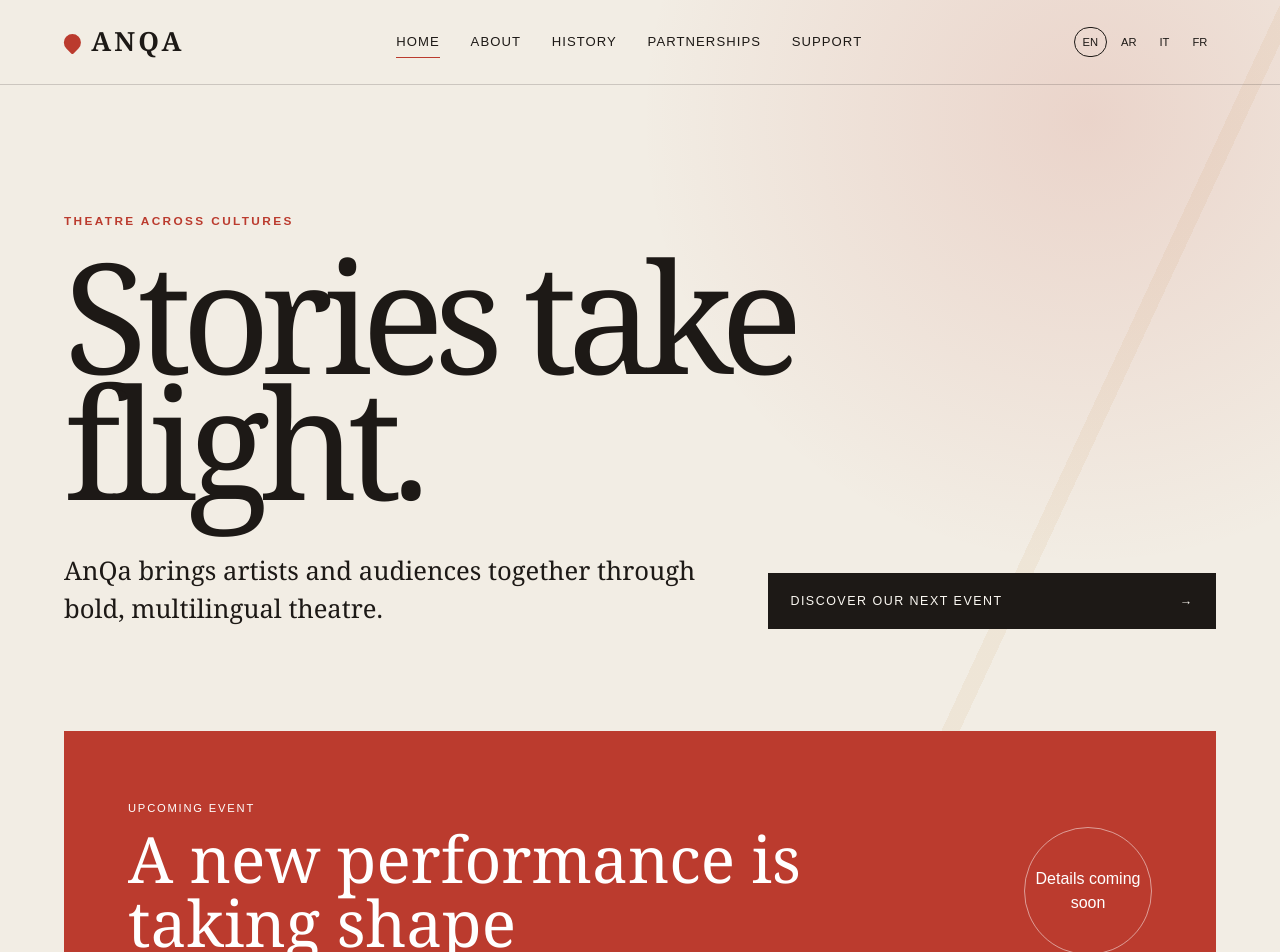
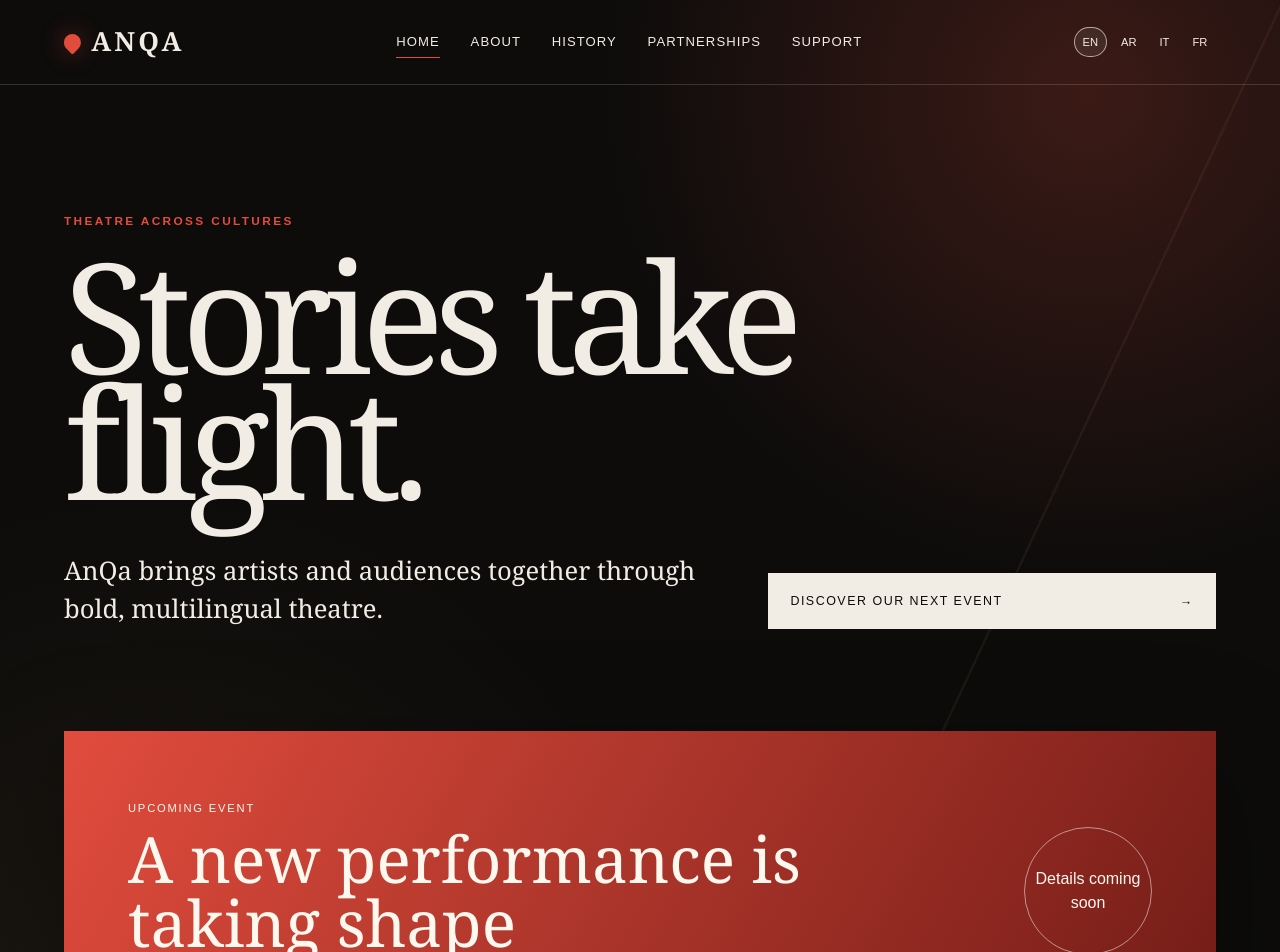
Before and after one commit to KAHMOOSHA/AnQa-new-website, a Next.js app: page /en in a window 1280 px wide. Shown: the top 952 px of the page. Built offline with nearby package versions, Linux system fonts and the light colour scheme.

Commit message:
Apply dark theater theme

```diff
--- a/app/globals.css
+++ b/app/globals.css
@@ -1,12 +1,13 @@
 @import "tailwindcss";
 
 :root {
-  --ink: #1d1916;
-  --paper: #f2ede4;
-  --paper-light: #fbf8f2;
-  --accent: #bb3b2e;
-  --gold: #c7954e;
-  --line: rgba(29, 25, 22, 0.18);
+  color-scheme: dark;
+  --ink: #f2ede4;
+  --paper: #0d0c0b;
+  --paper-light: #171411;
+  --accent: #e14c3d;
+  --gold: #d3a45f;
+  --line: rgba(242, 237, 228, 0.16);
 }
 
 * {
@@ -37,8 +38,9 @@ select {
 .site-shell {
   min-height: 100vh;
   background:
-    radial-gradient(circle at 85% 10%, rgba(187, 59, 46, 0.14), transparent 28rem),
-    linear-gradient(115deg, transparent 0 70%, rgba(199, 149, 78, 0.09) 70% 71%, transparent 71%);
+    radial-gradient(circle at 85% 8%, rgba(225, 76, 61, 0.22), transparent 30rem),
+    radial-gradient(circle at 12% 85%, rgba(211, 164, 95, 0.08), transparent 32rem),
+    linear-gradient(115deg, transparent 0 70%, rgba(211, 164, 95, 0.07) 70% 70.15%, transparent 70.15%);
 }
 
 .site-header {
@@ -64,6 +66,7 @@ select {
 
 .brand-mark {
   background: var(--accent);
+  box-shadow: 0 0 1.5rem rgba(225, 76, 61, 0.45);
   border-radius: 50% 50% 10% 50%;
   display: inline-block;
   height: 1.05rem;
@@ -104,7 +107,8 @@ select {
 
 .languages a:hover,
 .languages a[aria-current="true"] {
-  border-color: var(--ink);
+  background: rgba(242, 237, 228, 0.08);
+  border-color: rgba(242, 237, 228, 0.65);
 }
 
 .hero,
@@ -153,7 +157,7 @@ select {
 .primary-link {
   align-items: center;
   background: var(--ink);
-  color: var(--paper-light);
+  color: var(--paper);
   display: inline-flex;
   font-size: 0.78rem;
   gap: 2.5rem;
@@ -169,8 +173,11 @@ select {
 }
 
 .placeholder-card {
-  background: var(--accent);
-  color: white;
+  background:
+    linear-gradient(120deg, rgba(225, 76, 61, 0.96), rgba(112, 27, 22, 0.97)),
+    var(--accent);
+  box-shadow: 0 2rem 7rem rgba(0, 0, 0, 0.35);
+  color: #fff8ef;
   display: grid;
   gap: 3rem;
   grid-template-columns: 1fr auto;
```
